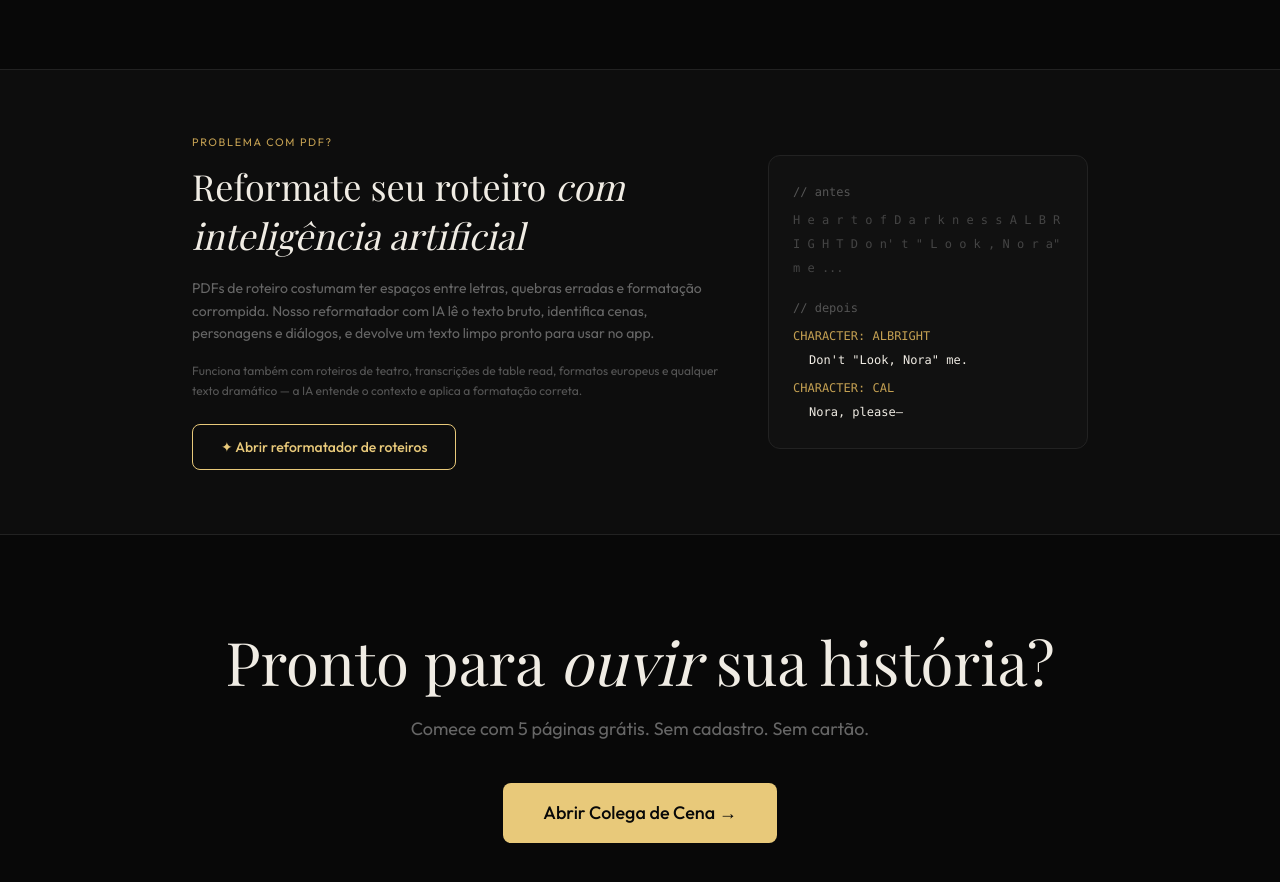
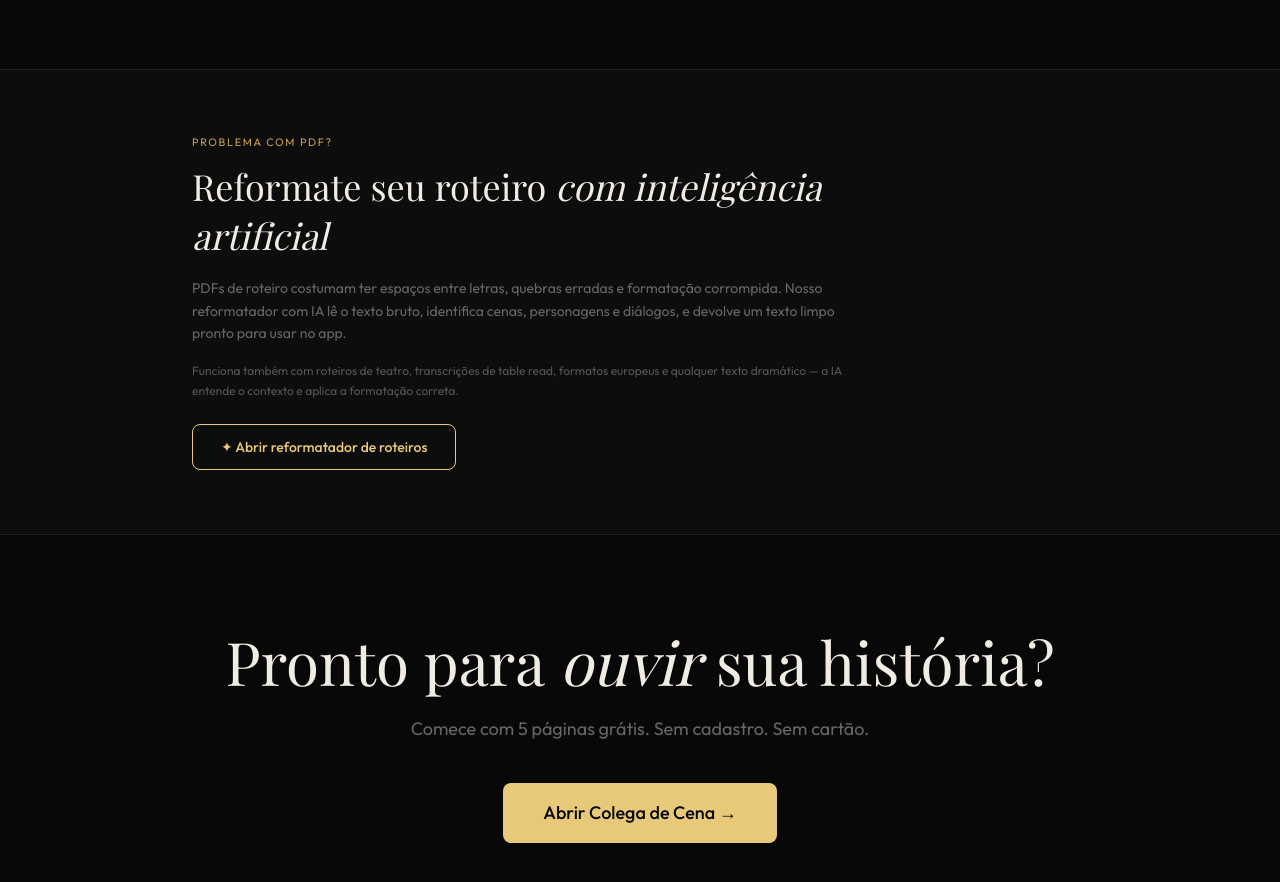
Before and after one commit to tototau-ai/colegadecenav4, a React (Vite) app: page / in a window 1280 px wide. Shown: the part 2180-3062 px from the top of the page. Built offline with nearby package versions, Linux system fonts and the light colour scheme; a web font is replaced by a local one.

Commit message:
Add files via upload

```diff
--- a/src/components/LandingPage.tsx
+++ b/src/components/LandingPage.tsx
@@ -164,7 +164,7 @@
       {/* PDF Formatter Banner */}
       <section className="py-16 px-6 md:px-16 border-t border-[#222] bg-[#0d0d0d]">
         <div className="max-w-4xl mx-auto flex flex-col md:flex-row items-center gap-10">
-          <div className="flex-1">
+          <div className="max-w-2xl">
             <div className="text-[0.68rem] tracking-[0.15em] uppercase text-[#c4a052] mb-3">
               {lang === 'pt' ? 'Problema com PDF?' : 'PDF not formatting well?'}
             </div>
@@ -189,15 +189,6 @@
             >
               {lang === 'pt' ? '✦ Abrir reformatador de roteiros' : '✦ Open script reformatter'}
             </a>
-          </div>
-          <div className="w-full md:w-80 bg-[#111] border border-[#222] rounded-xl p-6 font-mono text-xs leading-loose shrink-0">
-            <div className="text-[#555] mb-1">// antes</div>
-            <div className="text-[#444] mb-4">{'H e a r t  o f  D a r k n e s s\nA L B R I G H T\nD o n\' t  " L o o k ,  N o r a"  m e ...'}</div>
-            <div className="text-[#555] mb-1">// depois</div>
-            <div className="text-[#c4a052]">CHARACTER: ALBRIGHT</div>
-            <div className="text-[#f0ece4] pl-4">Don't "Look, Nora" me.</div>
-            <div className="text-[#c4a052] mt-1">CHARACTER: CAL</div>
-            <div className="text-[#f0ece4] pl-4">Nora, please—</div>
           </div>
         </div>
       </section>
```
